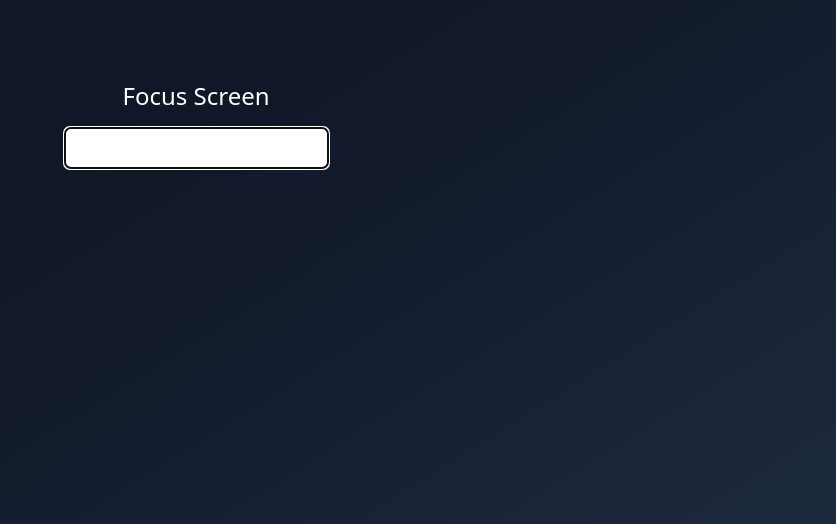
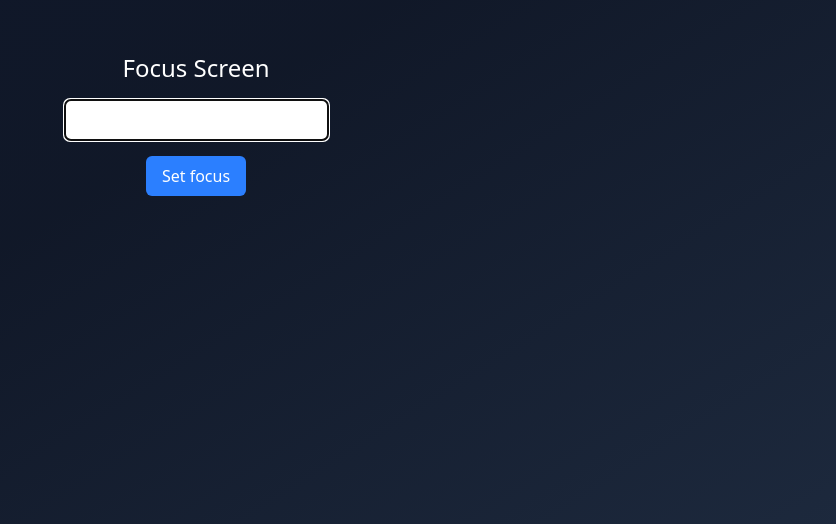
Before and after one commit to aisidr12/HooksInReactPOC, a React (Vite) app: page / in a window 1280 px wide. Shown: the part 276-800 px from the top of the page, without its empty margins (444-1280 px from the left). Built offline with nearby package versions, Linux system fonts and the light colour scheme.

Commit message:
Use of uSERef

```diff
--- a/src/04-useRef/FocusScreen.tsx
+++ b/src/04-useRef/FocusScreen.tsx
@@ -1,14 +1,29 @@
-import React from 'react'
+import React, { useRef, type HtmlHTMLAttributes } from 'react'
 
 export const FocusScreen = () => {
+
+  const handleFocus = useRef<HTMLInputElement>(null);
+
+  const handleClick = () => {
+    handleFocus.current?.select(); // hace que se seleccione todo el texto del input
+    //handleFocus.current?.focus(); - Pone el focus en el Input
+  }
+
   return (
     <div className='bg-gradient flex flex-col gap-4'>
 
         <h1 className='text-2xl font-thin text-white'> Focus Screen</h1>
-        <input type='text'
+        <input
+        ref={handleFocus}
+        type='text'
         className='bg-white text-black px-4 py-2 rounded-md'
         autoFocus
         />
+        <button
+        onClick={handleClick}
+        className='bg-blue-500 text-white px-4 py-2 rounded-md cursor-pointer hover:bg-blue-700 transition-colors'>
+          Set focus
+        </button>
     </div>
   )
 }
```
